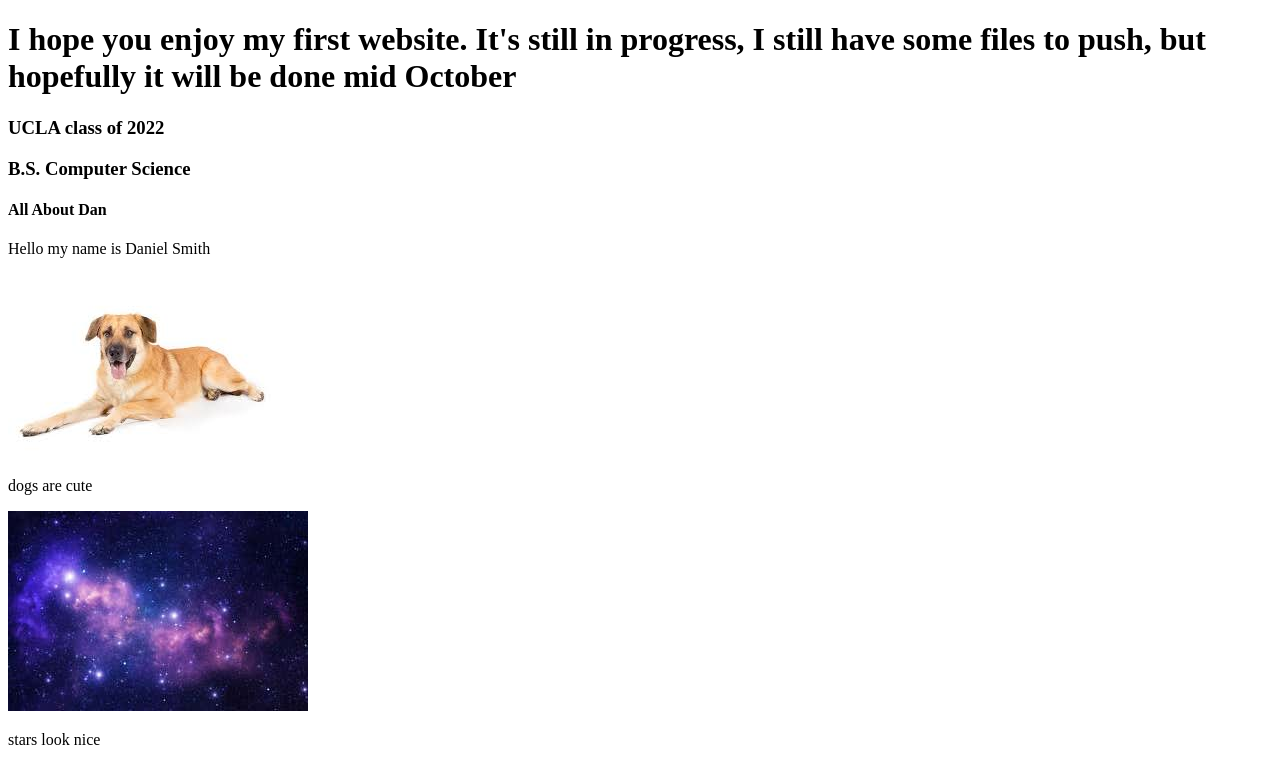
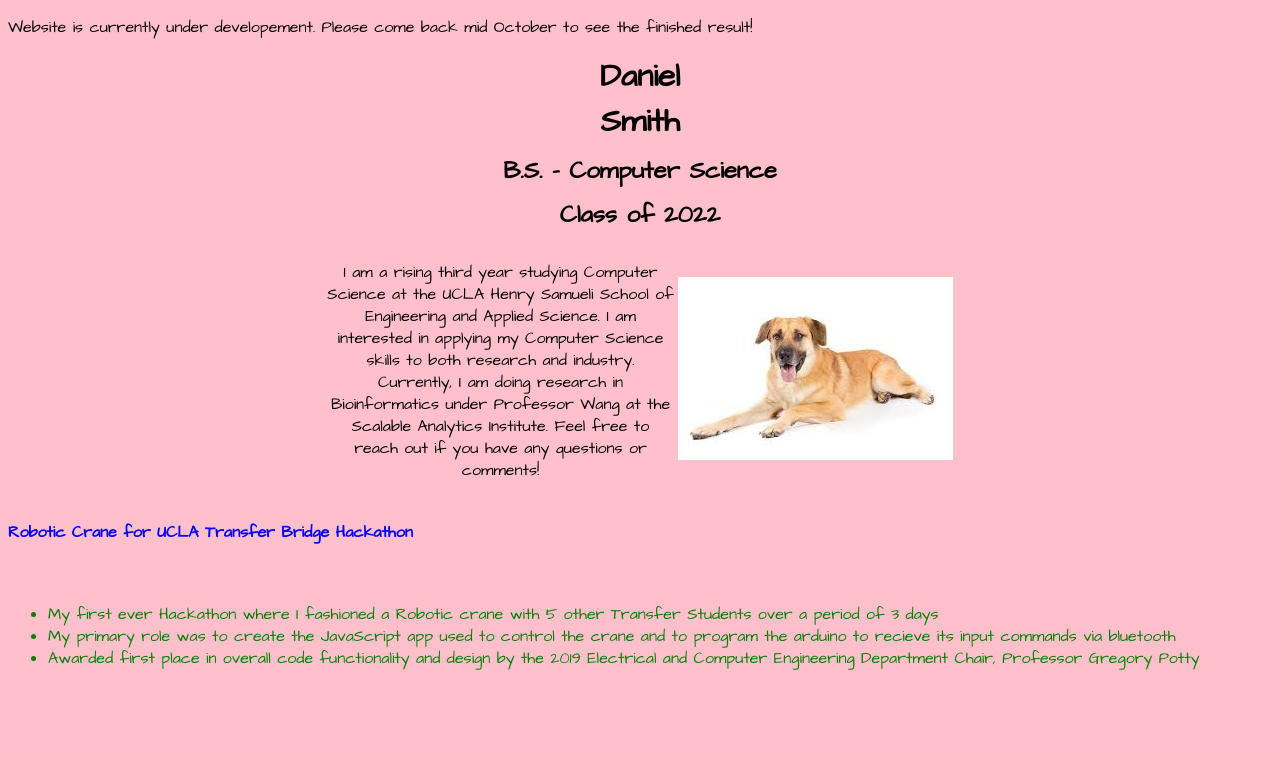
Before and after one commit to jakq277/Dan_Website, a plain HTML site: page web/index.html in a window 1280 px wide. Shown: the top 762 px of the page. Drawn offline with Linux system fonts and the light colour scheme; grey boxes are pictures that could not be loaded.

Commit message:
improved website, made it more personal

```diff
--- a/web/index.html
+++ b/web/index.html
@@ -1,34 +1,54 @@
 <!DOCTYPE html>
 <html>
-  <head>
-    <title>Daniel Smith</title>
-	<link rel='stylesheet' type='text/css' href='./sdf.css'/>
-  </head>
-<body>
-	<h1>I hope you enjoy my first website. It's still in progress, I still have some files to push, but hopefully it will be done mid October</h1>
-	<div id='Dan'>
-		<div id='Dan-description'>
-            <h3>UCLA class of 2022</h3>
-            <h3>B.S. Computer Science</h3>
+	<head>
+		<title>My personal Website</title>
+		<link rel="stylesheet" type="text/css" href="style.css">
+		<link href="https://fonts.googleapis.com/css2?family=Architects+Daughter&display=swap" rel="stylesheet">
+	</head>
+	<body>
+		<p>Website is currently under developement. Please come back mid October to see the finished result!</p>
+		<div id="intro">
+			<h1> Daniel</h1>
+			<h1>Smith</h1>
+			<h2>B.S. - Computer Science</h2>
+			<h2>Class of 2022</h2>
+			<table>
+				<tr>
+					<td>
+						<p>I am a rising third year studying Computer Science at the UCLA Henry Samueli School of
+							Engineering and Applied Science. I am interested in applying my Computer Science skills to both research and industry.
+							Currently, I am doing research in Bioinformatics under Professor Wang at the Scalable Analytics Institute.
+							Feel free to reach out if you have any questions or comments!</p>
+					</td>
+					<td>
+						<!-- temporary image -->
+						<img src="dog_pic.jpg">
+					</td>
+				</tr>
+
+				</table>
+
+
+
+
+
+
+
+
 		</div>
 
-	</div>
-	<h4>All About Dan</h4>
-    <p>Hello my name is Daniel Smith</p>
-	<div class='pics'>
-		<img id='dog' src='dog_pic.jpg'>
-		<p>dogs are cute</p>
-	</div>
-	<div class='pics'>
-		<img id='stars' src='stars_pic.jpeg'>
-		<p>stars look nice</p>
-	</div>
-	<div class='pics'>
-            <iframe width="560" height="315" src="https://www.youtube.com/embed/8imW0vtB06U" frameborder="0" allow="accelerometer; autoplay; encrypted-media; gyroscope; picture-in-picture" allowfullscreen></iframe>
-		<p>cool music</p>
-    </div>
-    <div class = 'pics'>
-        <p>more cool music <a href = "https://www.youtube.com/watch?v=dQw4w9WgXcQ">here</a></p>
-    </div>
-</body>
+		<div>
+			<!-- projects -->
+			<h4>Robotic Crane for UCLA Transfer Bridge Hackathon</h4>
+			<img src="" alt="">
+			<img src="" alt="">
+			<ul>
+				<li>My first ever Hackathon where I fashioned a Robotic crane with 5 other Transfer Students over a period of 3 days</li>
+				<li>My primary role was to create the JavaScript app used to control the crane and to program the arduino to recieve its input commands via bluetooth</li>
+				<li>Awarded first place in overall code functionality and design by the 2019 Electrical and Computer Engineering Department Chair, Professor Gregory Potty</li>
+			</ul>
+
+
+		</div>
+	</body>
 </html>
--- a/web/style.css
+++ b/web/style.css
@@ -1,9 +1,9 @@
 h1 {
-    color: red;
-    border-color: purple;
-    border-width: 5px;
-    border-style: solid;
-    border: 5px solid purple
+
+    margin: 0px;
+}
+h2{
+    margin:10px;
 }
 
 li {
@@ -19,4 +19,15 @@ body {
     background-repeat: no-repeat;
     background-size: cover; */
     background: pink;
+    font-family: 'Architects Daughter', cursive;
 }
+#intro{
+    text-align: center;
+}
+
+
+
+#intro table {
+    margin-left: 25%;
+    margin-right: 25%;
+}
```
